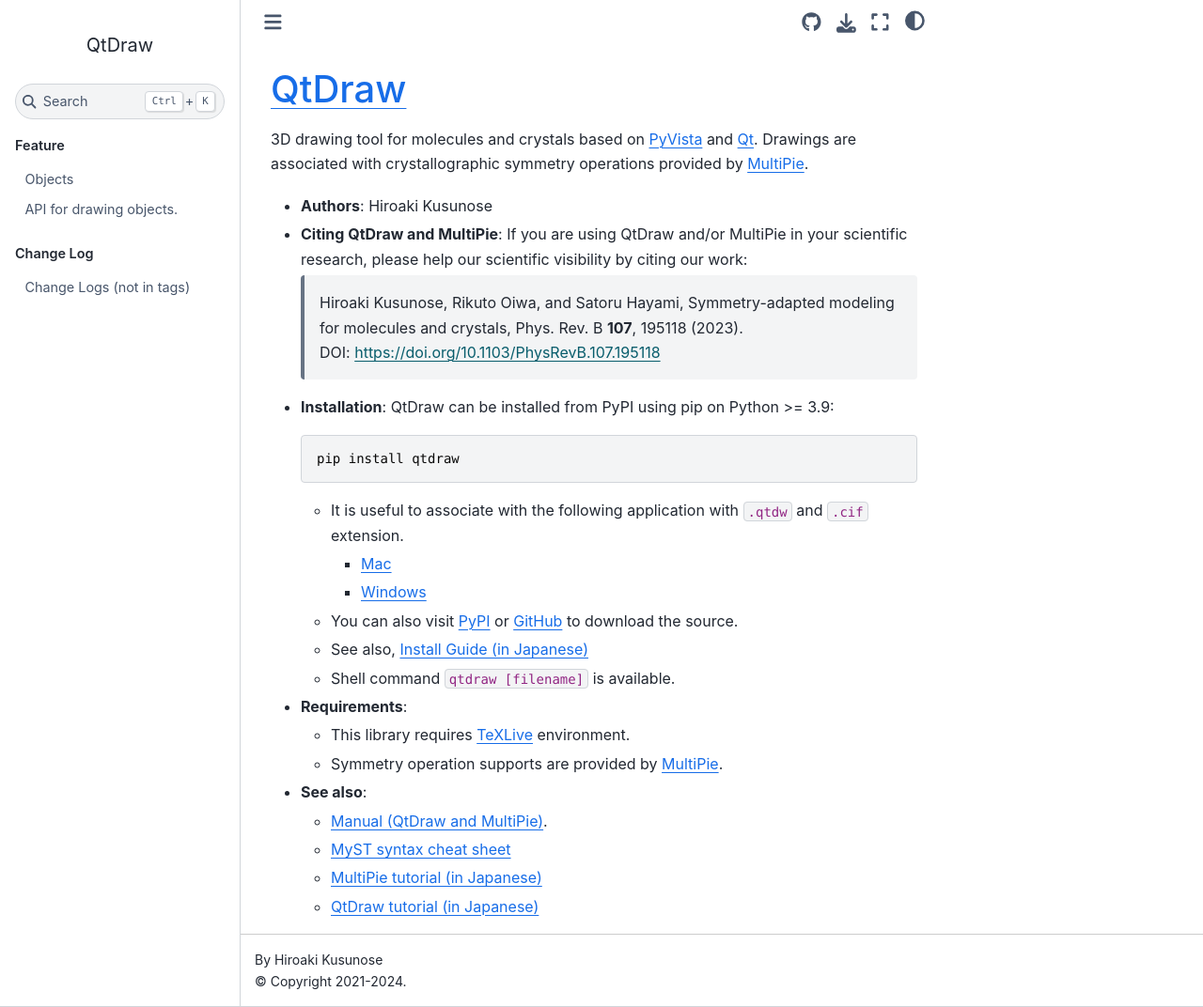
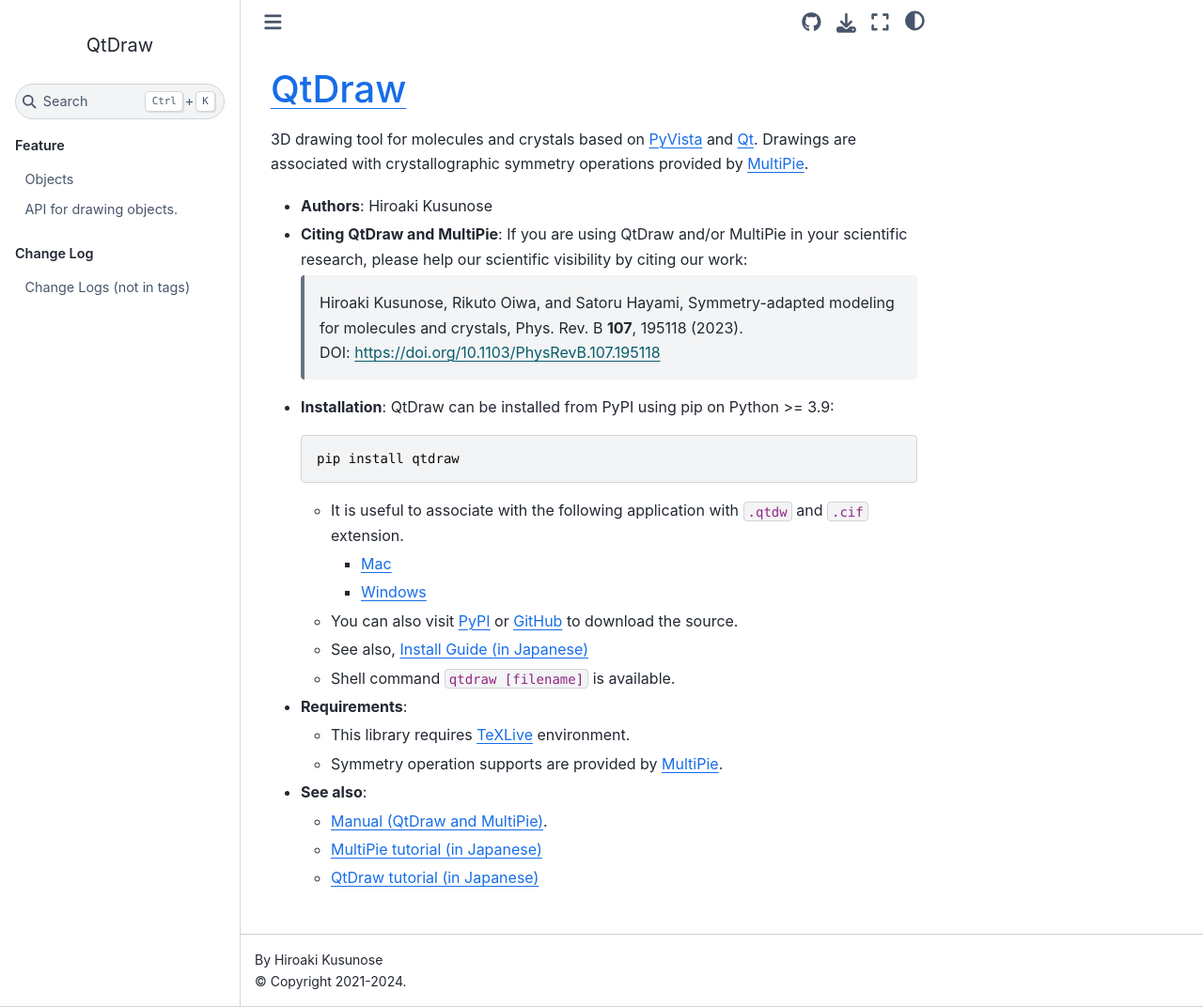
Before and after one commit to CMT-MU/QtDraw, a Jupyter Book: the page built from docs/README.md, in a window 1280 px wide and 1072 px high. Shown: the whole window at 94% size. Built offline with Jupyter Book 1.0.4 settings and Sphinx 7.4.7 and the Sphinx Book theme 1.1.4, drawn with Linux system fonts in a browser that asks for light colours.

```diff
--- a/docs/README.md
+++ b/docs/README.md
@@ -25,7 +25,6 @@ Drawings are associated with crystallographic symmetry operations provided by [M
   - Symmetry operation supports are provided by [MultiPie](https://github.com/CMT-MU/MultiPie).
 
 - **See also**:
-  - [Manual (QtDraw and MultiPie)](https://github.com/CMT-MU/QtDraw/blob/main/docs/manual.pdf).
-  - [MyST syntax cheat sheet](https://jupyterbook.org/en/stable/reference/cheatsheet.html)
+  - [Manual (QtDraw and MultiPie)](https://github.com/CMT-MU/QtDraw/blob/main/docs/src/manual.pdf).
   - [MultiPie tutorial (in Japanese)](https://cmt-mu.github.io/MultiPieTutorial/)
   - [QtDraw tutorial (in Japanese)](https://cmt-mu.github.io/QtDrawTutorial/)
```
